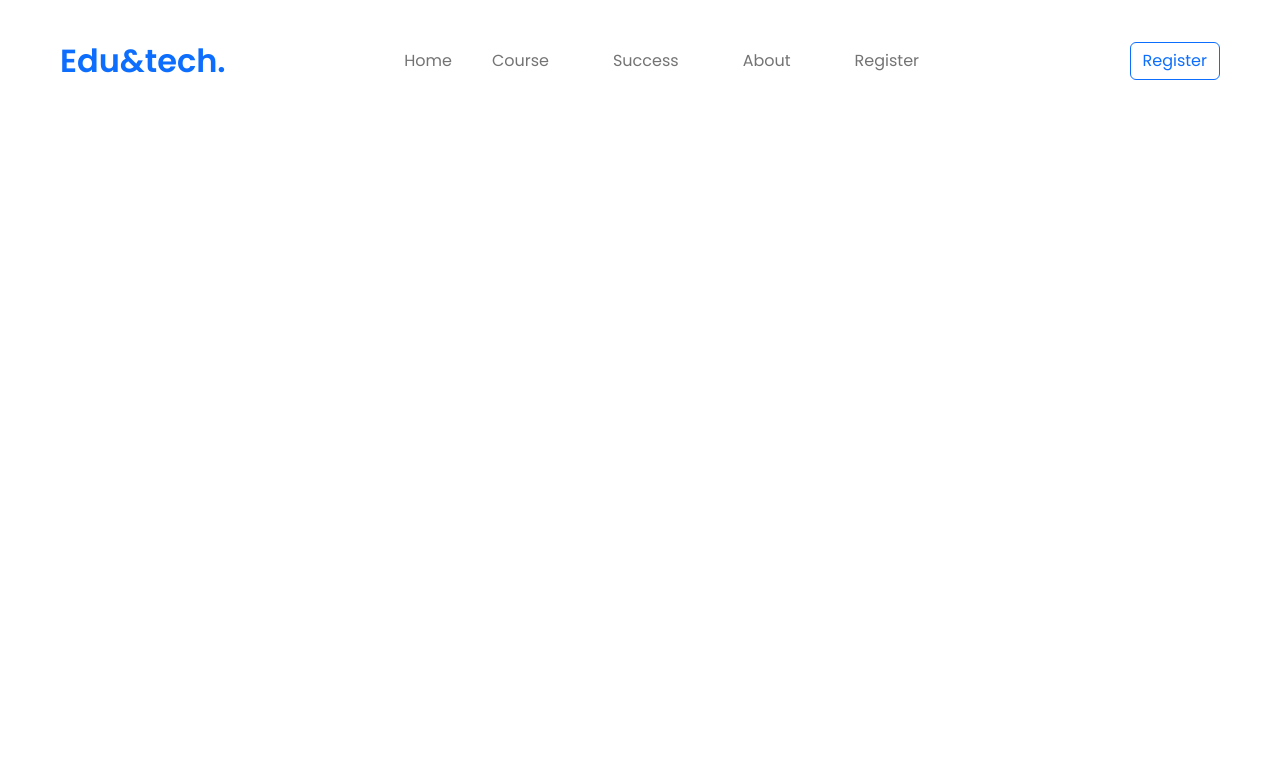
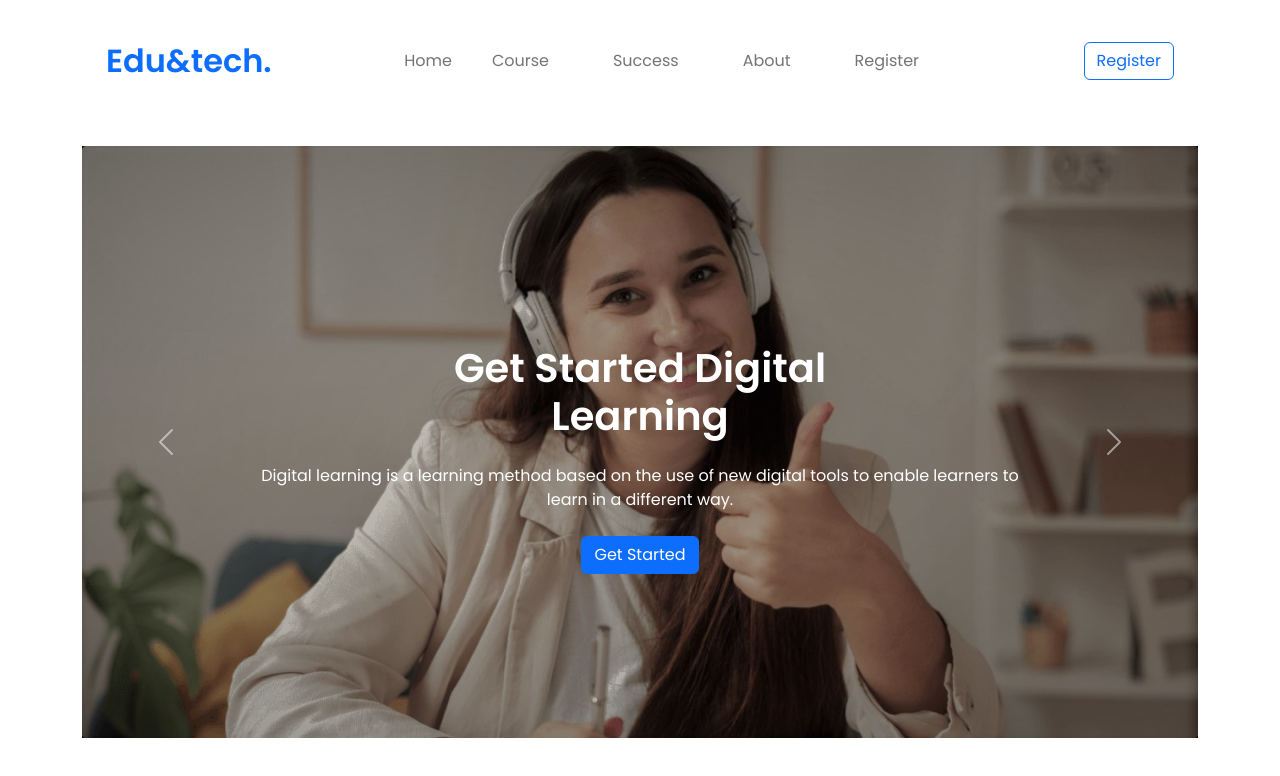
Before and after one commit to bhabna01/edutech, a plain HTML site: page index.html in a window 1280 px wide. Drawn offline with nearby package versions, Linux system fonts and the light colour scheme.

Commit message:
3rd Commit

```diff
--- a/index.html
+++ b/index.html
@@ -14,7 +14,7 @@
     <header>
         <!-- --------------navbar start----------------------- -->
         <nav class="navbar navbar-expand-lg ms-5 mt-4">
-            <div class="container-fluid">
+            <div class="container">
                 <a class="navbar-brand fw-semibold fs-2 text-primary" href="#">Edu&tech.</a>
 
                 <button class="navbar-toggler me-4" type="button" data-bs-toggle="collapse"
@@ -39,14 +39,13 @@
                         <li class="nav-item pe-5">
                             <a class="nav-link">Register</a>
                         </li>
+
                     </ul>
-                    <div>
-                        <button class="btn btn-outline-primary me-5" type="submit">Register</button>
-                    </div>
+
+
+                    <button class="btn btn-outline-primary me-5" type="submit">Register</button>
 
                 </div>
-
-
             </div>
 
         </nav>
@@ -54,9 +53,55 @@
     </header>
     <main>
         <!-- banner part Start -->
-        <section>
+        <section class="container mt-5 mb-5 rounded">
 
+            <div id="carouselExampleCaptions" class="carousel slide" data-bs-ride="false">
 
+                <div class="carousel-inner">
+                    <div class="carousel-item active ">
+                        <img src="images/cover/cover-1.jpg" class="img-fluid" alt=" ...">
+                        <div class="carousel-caption d-none d-md-block mb-5 pb-5 ">
+
+                            <h1 class="fw-semibold mb-4">Get Started Digital<br> Learning</h1>
+                            <p class="mb-4">Digital learning is a learning method based on the use of new digital tools
+                                to enable
+                                learners to learn in a different way.</p>
+                            <button class="btn btn-primary mb-5">Get Started</button>
+
+                        </div>
+                    </div>
+                    <div class="carousel-item">
+                        <img src="images/cover/cover-2.png" class="img-fluid" id="banner-img" alt="...">
+                        <div class="carousel-caption d-none d-md-block mb-5 pb-5">
+                            <h1 class="fw-semibold mb-4">Get Started Digital<br> Learning</h1>
+                            <p class="mb-4">Digital learning is a learning method based on the use of new digital tools
+                                to enable
+                                learners to learn in a different way.</p>
+                            <button class="btn btn-primary mb-5">Get Started</button>
+                        </div>
+                    </div>
+                    <div class="carousel-item">
+                        <img src="images/cover/cover-3.jpg" class="img-fluid" alt="...">
+                        <div class="carousel-caption d-none d-md-block mb-5 pb-5">
+                            <h1 class="fw-semibold mb-4">Get Started Digital<br> Learning</h1>
+                            <p class="mb-4">Digital learning is a learning method based on the use of new digital tools
+                                to enable
+                                learners to learn in a different way.</p>
+                            <button class="btn btn-primary mb-5">Get Started</button>
+                        </div>
+                    </div>
+                </div>
+                <button class="carousel-control-prev" type="button" data-bs-target="#carouselExampleCaptions"
+                    data-bs-slide="prev">
+                    <span class="carousel-control-prev-icon" aria-hidden="true"></span>
+                    <span class="visually-hidden">Previous</span>
+                </button>
+                <button class="carousel-control-next" type="button" data-bs-target="#carouselExampleCaptions"
+                    data-bs-slide="next">
+                    <span class="carousel-control-next-icon" aria-hidden="true"></span>
+                    <span class="visually-hidden">Next</span>
+                </button>
+            </div>
         </section>
         <!-- banner part End -->
     </main>
```
Also changed, not shown: images/cover/cover-1.jpg (added), images/cover/cover-1.png (deleted), images/cover/cover-2.jpg (deleted), images/cover/cover-2.png (added), images/cover/cover-3.jpg.
